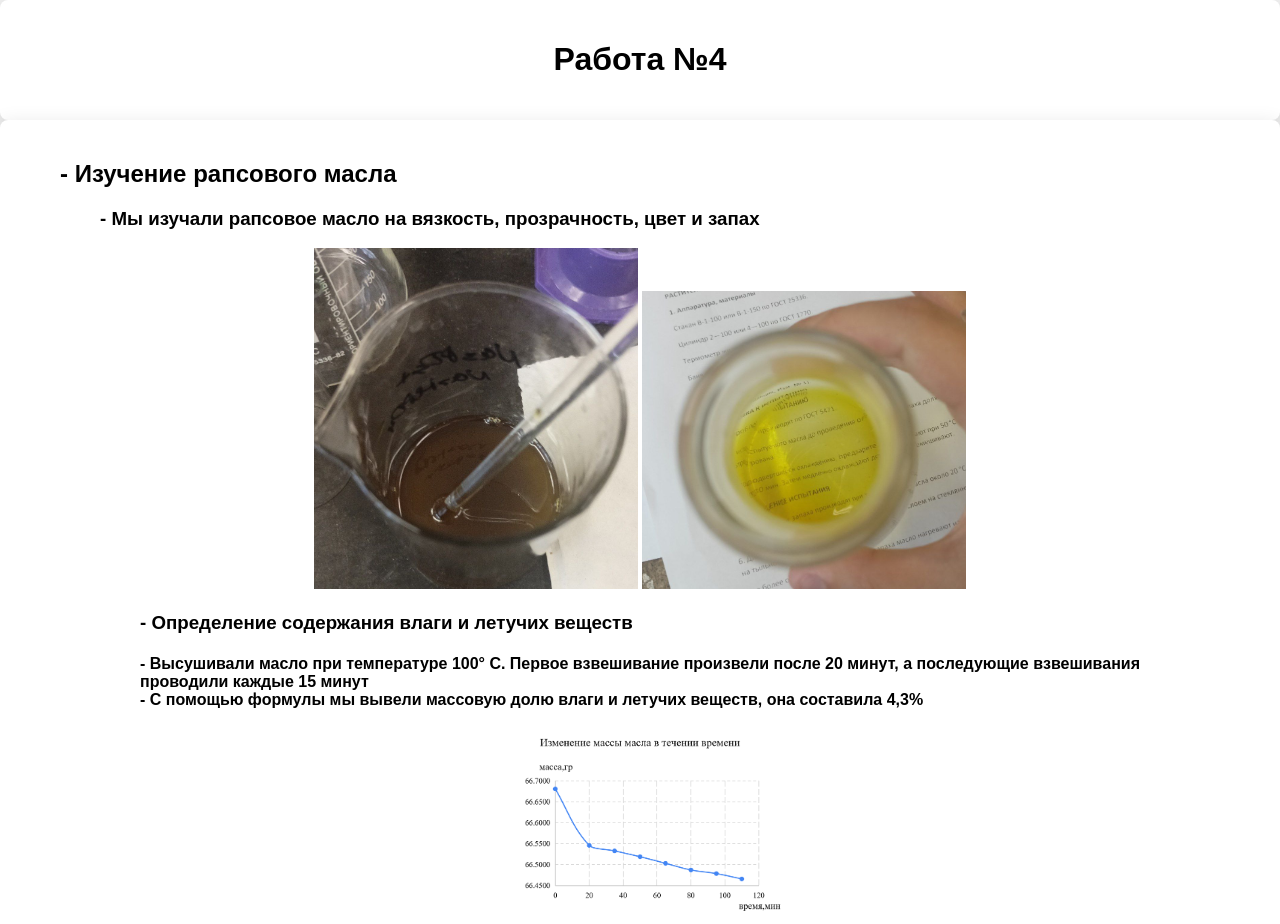
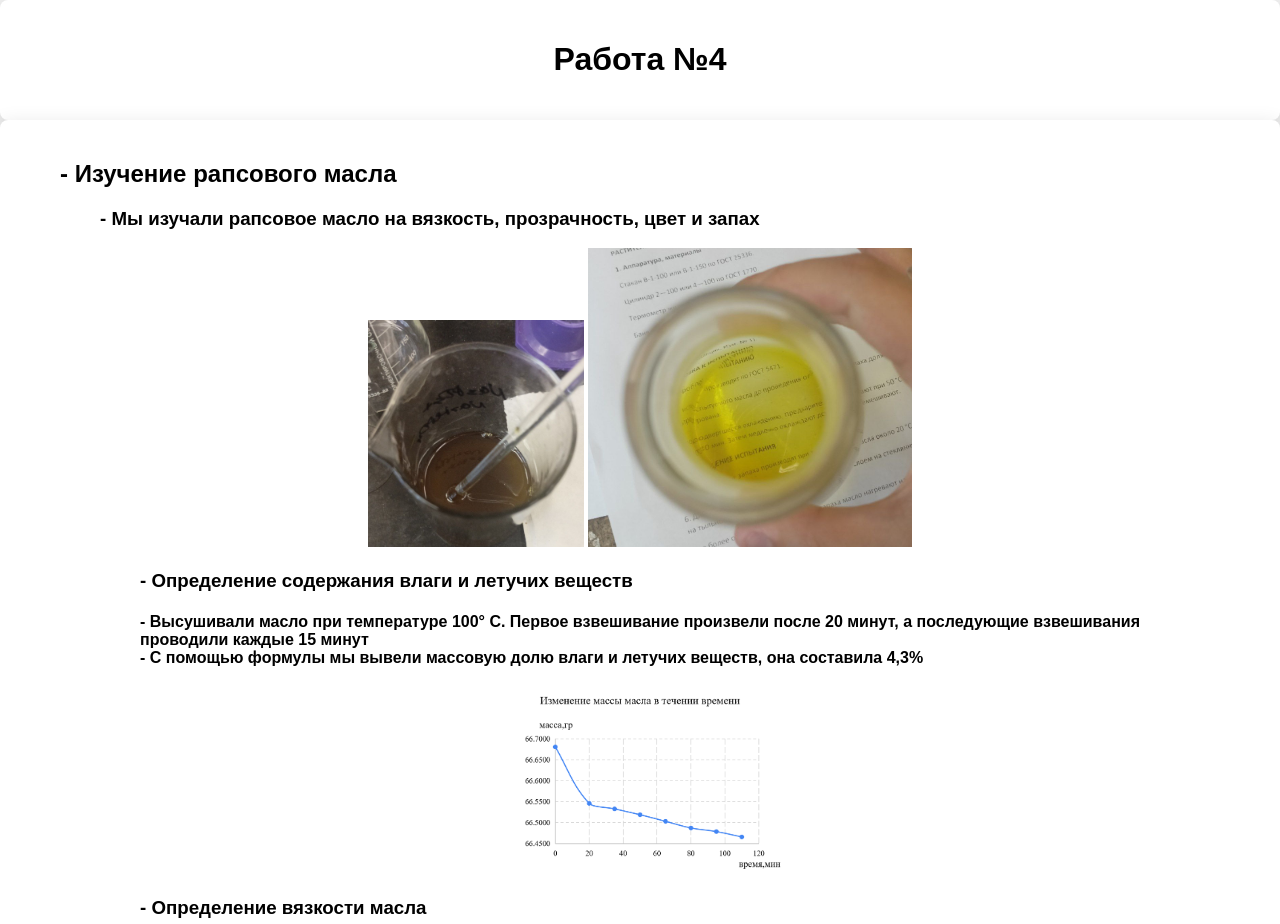
Before and after one commit to pikcu/esters-development.io, a plain HTML site: page work3.html in a window 1280 px wide. Shown: the top 924 px of the page. Drawn offline with Linux system fonts and the light colour scheme.

Commit message:
Update work3.html

```diff
--- a/work3.html
+++ b/work3.html
@@ -19,7 +19,7 @@
 			<h3> - Мы изучали рапсовое масло на вязкость, прозрачность, цвет и запах</h3>
 			</blockquote>
 			<blockquote>
-			<center><img src="img/рапсовое масло1.jpg" title="Рис. 1" width="30%" >
+			<center><img src="img/рапсовое масло1.jpg" title="Рис. 1" width="20%" >
 			<img src="img/рапсовое масло2.jpg" title="Рис. 2" width="30%" ></center>
 				<blockquote>
 					<h3> - Определение содержания влаги и летучих веществ</h3>
```
